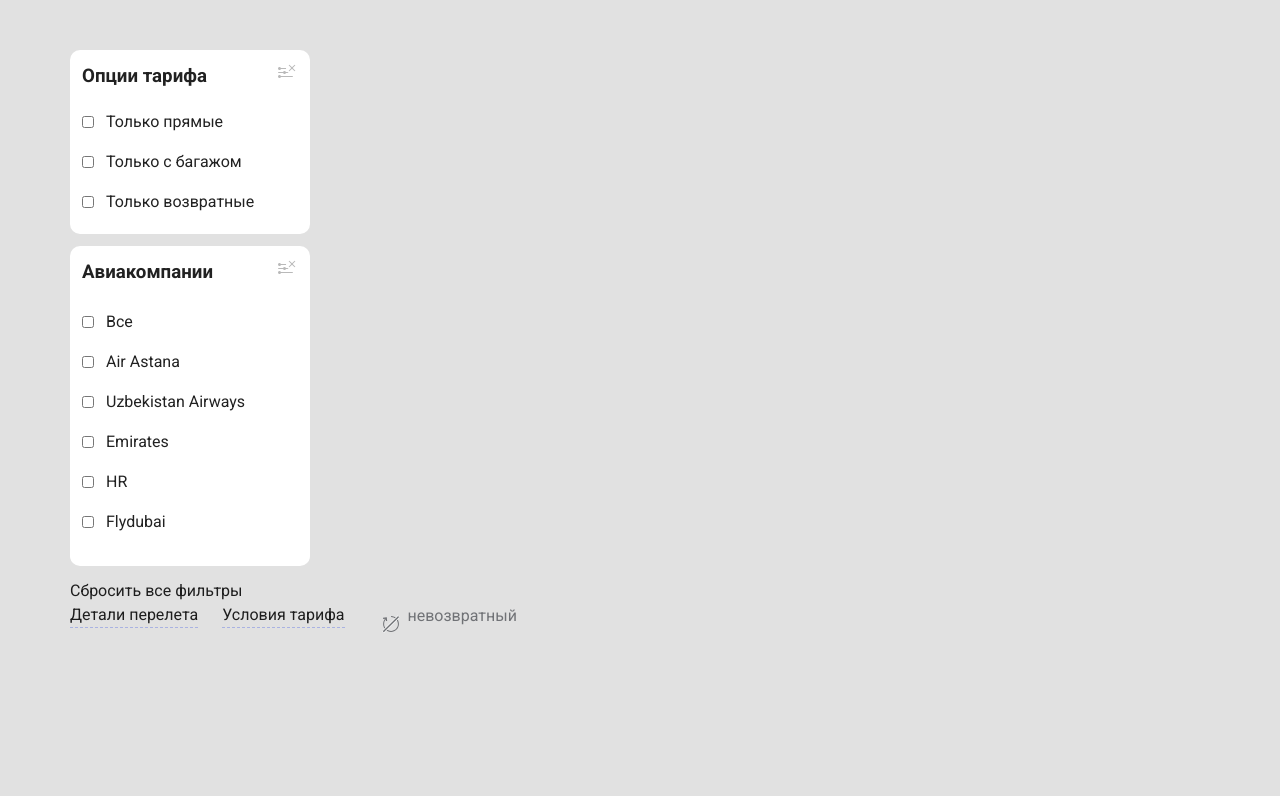
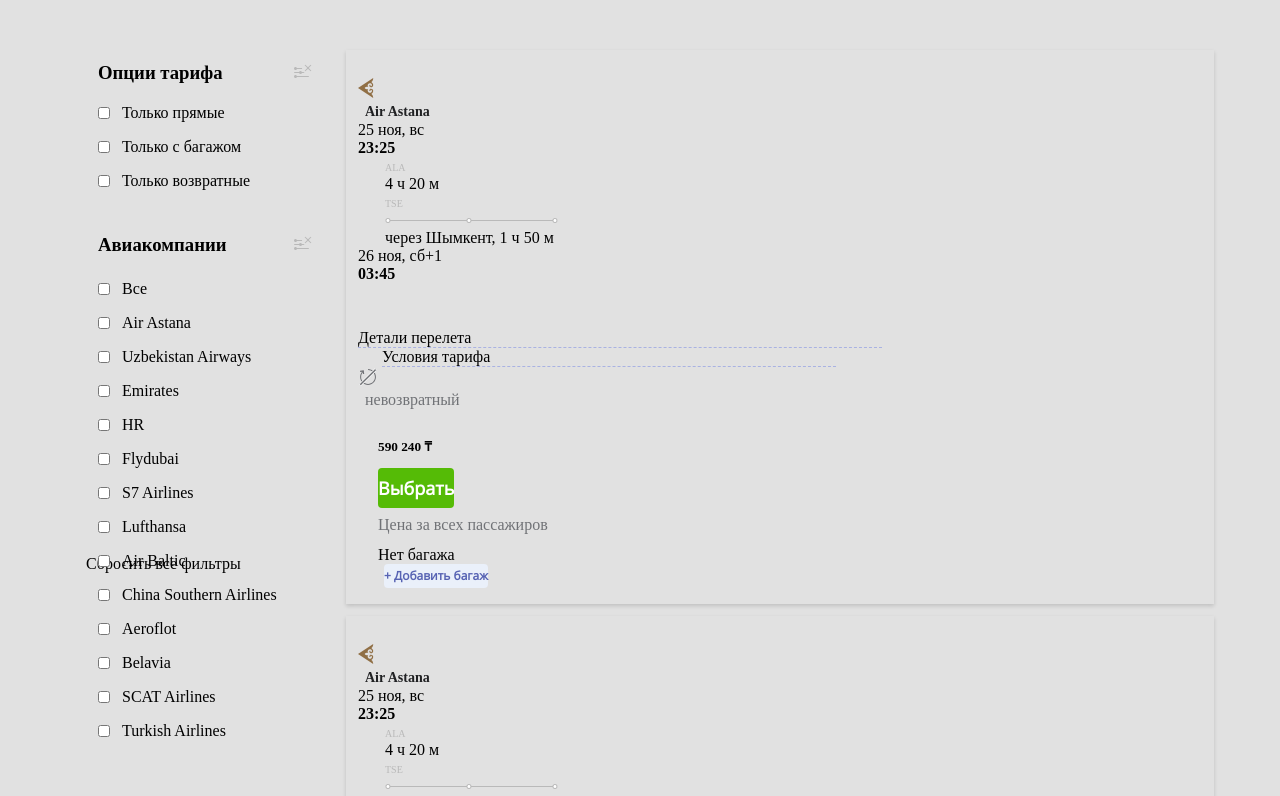
Before and after one commit to yerassyl02-y/Aviata, a Nuxt app: page / in a window 1280 px wide. Shown: the top 796 px of the page. Built offline with nearby package versions, Linux system fonts and the light colour scheme; data requests are answered from the project's data file.

Commit message:
add new components for the tickets block, desktop part ready

```diff
--- a/assets/css/main.scss
+++ b/assets/css/main.scss
@@ -6,6 +6,10 @@
 
 body {
         overflow-y: hidden;
+}
+
+.w-full {
+        width: 100%;
 }
 
 .fs12 {
@@ -53,9 +57,11 @@ body {
         }
 }
 
-p {
+p,
+span {
         font-family: "OpenSans-Regular";
         margin-bottom: 0 !important;
+        font-weight: normal;
 }
 
 h1,
@@ -64,6 +70,97 @@ h3 {
         font-family: "OpenSans-Bold";
 }
 
+h4,
+h5,
+h6 {
+        font-family: "OpenSans-Semibold";
+}
+
+h4 {
+        font-size: 24px;
+        line-height: 33px;
+}
+
+h5 {
+        font-size: 24px;
+        line-height: 28px;
+}
+
+.text-center {
+        text-align: center;
+}
+
+.bg-white {
+        background: white;
+}
+
+.raius-4 {
+        border-radius: 4px;
+}
+
+.bg-gray {
+        background: #F5F5F5;
+}
+
+.orange-text {
+        color: #ff9900;
+}
+
+.red-text {
+        color: rgba(255, 55, 36, 0.8);
+}
+
 .blue-text {
         color: #7284E4;
 }
+
+.d-flex {
+        display: flex;
+}
+
+.align-center {
+        align-items: center;
+}
+
+.justify-center {
+        justify-content: center;
+}
+
+.flex-column {
+        flex-direction: column;
+}
+
+#loading-bar-spinner.spinner {
+        left: 50%;
+        margin-left: -20px;
+        top: 50%;
+        margin-top: -20px;
+        position: absolute;
+        z-index: 19 !important;
+        animation: loading-bar-spinner 400ms linear infinite;
+}
+
+#loading-bar-spinner.spinner .spinner-icon {
+        width: 40px;
+        height: 40px;
+        border: solid 4px transparent;
+        border-top-color: #00C8B1 !important;
+        border-left-color: #00C8B1 !important;
+        border-radius: 50%;
+}
+
+@keyframes loading-bar-spinner {
+        0% {
+                transform: rotate(0deg);
+                transform: rotate(0deg);
+        }
+
+        100% {
+                transform: rotate(360deg);
+                transform: rotate(360deg);
+        }
+}
+
+.justify-space-between {
+        justify-content: space-between;
+}
--- a/components/FilterItems.vue
+++ b/components/Filter/FilterItems.vue
@@ -28,7 +28,7 @@ export default {
 
 <template>
     <div
-        class="filter-items d-flex flex-column px-3 py-3"
+        class="filter-items d-flex flex-column bg-gray radius-4"
         :style="{ marginBottom: `${margin}`, maxHeight: `${height}` }"
     >
         <h3 class="filter-items__title">{{ title }}</h3>
@@ -38,7 +38,7 @@ export default {
             :style="{ marginTop: `${items_margin}` }"
         >
             <div
-                class="d-flex align-center pointer py-2"
+                class="d-flex align-center pointer py2"
                 v-for="title in items"
                 :key="title"
             >
@@ -69,11 +69,9 @@ export default {
 <style lang="scss" scoped>
 .filter-items {
     position: relative;
-    background: white;
-    border-radius: 10px;
 
-    max-width: 240px;
     width: 100%;
+    padding: 12px;
 
     label {
         display: flex;
@@ -106,4 +104,7 @@ export default {
         }
     }
 }
+.py2 {
+    padding: 8px 0;
+}
 </style>
--- a/components/Filters.vue
+++ b/components/Filter/Filters.vue
@@ -1,5 +1,5 @@
 <script>
-import FilterItems from "./FilterItems.vue";
+import FilterItems from "@/components/Filter/FilterItems.vue";
 export default {
     components: { FilterItems },
     data() {
@@ -10,6 +10,7 @@ export default {
                 "Только возвратные",
             ],
             airlines: [],
+            loading: false,
         };
     },
     created() {
@@ -17,10 +18,17 @@ export default {
     },
     methods: {
         async getAirlines() {
-            this.airlines = Object.values(
-                (await this.$axios.get(`/airlines/`)).data
-            );
-            this.airlines.unshift("Все");
+            try {
+                this.loading = true;
+                this.airlines = Object.values(
+                    (await this.$axios.get(`/airlines/`)).data
+                );
+                this.airlines.unshift("Все");
+            } catch (e) {
+                console.error(e);
+            } finally {
+                this.loading = false;
+            }
         },
     },
 };
@@ -44,9 +52,21 @@ export default {
         <p class="blue-text underline pointer fs12 mb-0">
             Сбросить все фильтры
         </p>
+        <v-overlay :value="loading" z-index="999999">
+            <v-progress-circular
+                :size="70"
+                :width="7"
+                color="#202123"
+                indeterminate
+            ></v-progress-circular>
+        </v-overlay>
     </div>
 </template>
 
 
 <style lang="scss" scoped>
+.filter-list {
+    max-width: 240px;
+    width: 100%;
+}
 </style>
--- /dev/null
+++ b/components/Ticket/Itinerarie.vue
@@ -0,0 +1,68 @@
+<script>
+export default {};
+</script>
+
+<template>
+    <div class="itinerarie d-flex align-center">
+        <div class="itinerarie__company d-flex align-center">
+            <svg width="20" height="20" class="itinerarie__logo">
+                <use href="@/assets/img/icons.svg#itinerarie-logo"></use>
+            </svg>
+            <h6 class="fw600">Air Astana</h6>
+        </div>
+        <div class="itinerarie__details d-flex align-center">
+            <div class="time d-flex flex-column">
+                <p class="fs12">25 ноя, вс</p>
+                <h4 class="fw600">23:25</h4>
+            </div>
+            <div class="segments d-flex flex-column">
+                <div class="d-flex align-center justify-space-between">
+                    <span>ALA</span>
+                    <p class="fs12">4 ч 20 м</p>
+                    <span>TSE</span>
+                </div>
+                <img src="@/assets/img/Tickets/line.png" class="border" />
+                <p class="fs12 orange-text text-center">
+                    через Шымкент, 1 ч 50 м
+                </p>
+            </div>
+            <div class="time d-flex flex-column">
+                <p class="fs12">26 ноя, сб<span class="red-text">+1</span></p>
+                <h4 class="fw600">03:45</h4>
+            </div>
+        </div>
+    </div>
+</template>
+
+
+<style lang="scss" scoped>
+.itinerarie {
+    margin-bottom: 46px;
+    &__company {
+        margin-right: 13px;
+
+        h6 {
+            margin-left: 7px;
+
+            font-size: 14px;
+            line-height: 19px;
+            color: #202123;
+        }
+    }
+}
+.time {
+}
+.segments {
+    margin-left: 27px;
+    margin-right: 31px;
+
+    span {
+        font-size: 10px;
+        line-height: 12px;
+        color: #b9b9b9;
+    }
+    .border {
+        margin: 1px 0 2px;
+    }
+}
+</style>
--- /dev/null
+++ b/components/Ticket/PriceList.vue
@@ -0,0 +1,63 @@
+<script>
+export default {};
+</script>
+
+<template>
+    <div class="price bg-gray d-flex flex-column align-center w-full">
+        <h5 class="fw600">590 240 ₸</h5>
+        <button class="button button-green w-full">Выбрать</button>
+        <span class="fs12 passengers-price">Цена за всех пассажиров</span>
+        <div class="d-flex align-center w-full baggage">
+            <span class="fs12 fw400">Нет багажа</span>
+            <button class="button button-blue w-full">+ Добавить багаж</button>
+        </div>
+    </div>
+</template>
+
+
+<style lang="scss" scoped>
+.price {
+    border-radius: 0px 4px 4px 0px;
+    padding: 12px 20px 16px;
+    max-width: 240px;
+
+    .passengers-price {
+        color: #707276;
+    }
+    .baggage {
+        margin-top: 12px;
+    }
+
+    .button {
+        display: flex;
+        align-items: center;
+        justify-content: center;
+        text-align: center;
+        font-family: "OpenSans-Regular";
+        border-radius: 4px;
+
+        &-green {
+            font-size: 18px;
+            line-height: 25px;
+            background: #55bb06;
+            font-weight: 700;
+            color: white;
+            height: 40px;
+            margin: 13px 0 8px;
+        }
+        &-blue {
+            font-weight: 600;
+            font-size: 12px;
+            line-height: 16px;
+            color: #5763b3;
+            background: #eaf0fa;
+            height: 24px;
+            max-width: 128px;
+            margin-left: 6px;
+        }
+        span {
+            color: #202123;
+        }
+    }
+}
+</style>
--- /dev/null
+++ b/components/Ticket/Ticket.vue
@@ -0,0 +1,74 @@
+<script>
+import TicketInformation from "../Ticket/TicketInformation.vue";
+import Itinerarie from "./Itinerarie.vue";
+import PriceList from "./PriceList.vue";
+export default {
+    components: { TicketInformation, Itinerarie, PriceList },
+    data() {
+        return {
+            data: [],
+        };
+    },
+    created() {
+        this.getData();
+    },
+    methods: {
+        async getData() {
+            const data = await this.$axios.get(`/flights`);
+            console.log(data.data);
+        },
+    },
+};
+</script>
+
+<template>
+    <div class="d-flex flex-column main-container">
+        <div
+            class="
+                main-ticket
+                bg-white
+                raius-4
+                w-full
+                d-flex
+                justify-space-between
+            "
+            v-for="item in 4"
+            :key="item"
+        >
+            <div class="d-flex flex-column ticket-details">
+                <itinerarie />
+                <ticket-information />
+            </div>
+            <price-list />
+        </div>
+    </div>
+</template>
+
+
+<style lang="scss" scoped>
+.main-container {
+    max-width: 880px;
+    width: 100%;
+}
+.main-ticket {
+    height: fit-content;
+    margin-left: 20px;
+    padding-left: 12px;
+
+    box-shadow: 0px 2px 4px rgba(0, 0, 0, 0.15);
+
+    margin-bottom: 12px;
+    width: 100%;
+
+    &:last-of-type {
+        margin-bottom: 0;
+    }
+
+    .ticket-details {
+        max-width: 524px;
+        width: 100%;
+        padding-top: 28px;
+        padding-bottom: 16px;
+    }
+}
+</style>
--- a/components/TicketInformation.vue
+++ b/components/Ticket/TicketInformation.vue
@@ -19,6 +19,10 @@ export default {};
 p:not(:last-child) {
     border-bottom: 1px dashed rgba(114, 132, 228, 0.5);
 }
+p:nth-child(2) {
+    margin-left: 24px;
+    margin-right: 46px;
+}
 p:last-child {
     color: #707276;
     margin-left: 7px;
--- a/layouts/default.vue
+++ b/layouts/default.vue
@@ -4,9 +4,9 @@ export default {};
 
 
 <template>
-    <v-app class="main">
+    <main class="main">
         <Nuxt />
-    </v-app>
+    </main>
 </template>
 
 <style lang="scss" scoped>
--- a/pages/index.vue
+++ b/pages/index.vue
@@ -1,8 +1,8 @@
 <script>
-import Filters from "../components/Filters.vue";
-import TicketInformation from "../components/TicketInformation.vue";
+import Filters from "../components/Filter/Filters.vue";
+import Ticket from "../components/Ticket/Ticket.vue";
 export default {
-    components: { Filters, TicketInformation },
+    components: { Filters, Ticket },
     data() {
         return {
             data: [],
@@ -14,7 +14,7 @@ export default {
 <template>
     <div class="tickets">
         <filters />
-        <ticket-information />
+        <ticket />
     </div>
 </template>
 
@@ -24,5 +24,8 @@ export default {
     max-width: 1140px;
     margin: 0 auto;
     width: 100%;
+
+    display: flex;
+    padding: 0 16px;
 }
 </style>
```
Also changed, not shown: assets/img/Tickets/line.png (added), assets/img/icons.svg.
